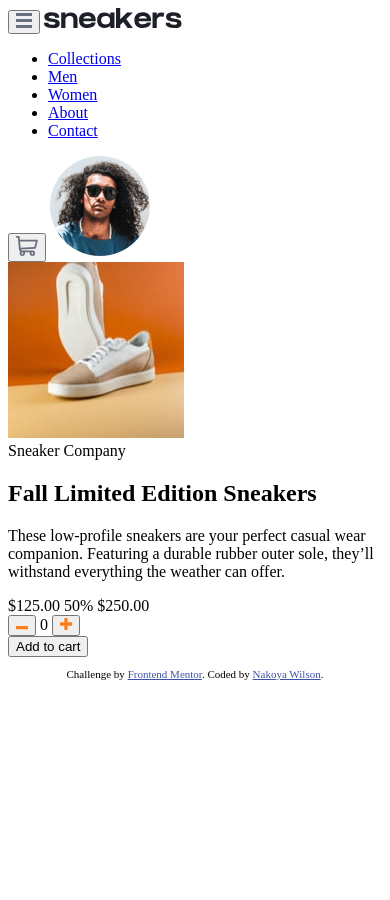
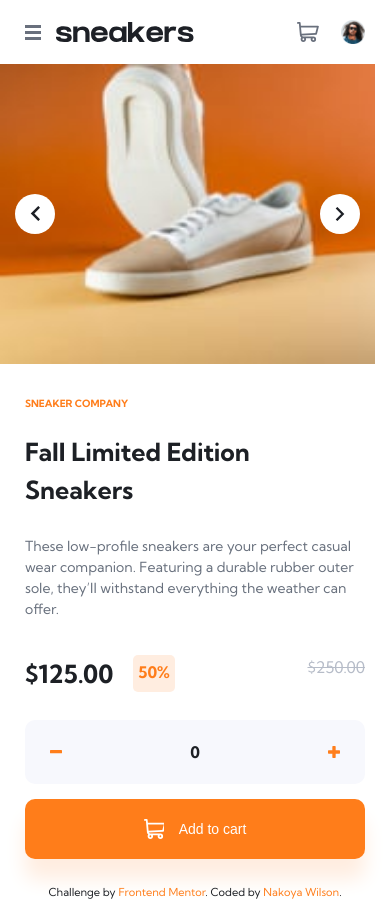
Before and after one commit to nakoyawilson/ecommerce-product-page, a plain HTML site: page index.html in a window 390 px wide. Before the commit the page ends 844 px from the top, so only its background shows below. Drawn offline with Linux system fonts and the light colour scheme.

Commit message:
Add styles for mobile design

```diff
--- a/css/styles.css
+++ b/css/styles.css
@@ -1,3 +1,220 @@
+@import url("https://fonts.googleapis.com/css2?family=Kumbh+Sans:wght@400;700&display=swap");
+
+:root {
+  --font: "Kumbh Sans", sans-serif;
+  --orange: hsl(26, 100%, 55%);
+  --pale-orange: hsl(25, 100%, 94%);
+  --very-dark-blue: hsl(220, 13%, 13%);
+  --dark-grayish-blue: hsl(219, 9%, 45%);
+  --grayish-blue: hsl(220, 14%, 75%);
+  --light-grayish-blue: hsl(223, 64%, 98%);
+  --white: hsl(0, 0%, 100%);
+  --black: hsl(0, 0%, 0%);
+  --black-transparent: hsla(hsl(0, 0%, 0%, 0.75));
+}
+
+/* CSS Reset */
+
+*,
+*::after,
+*::before {
+  margin: 0;
+  padding: 0;
+  box-sizing: border-box;
+}
+
+/* General Styles */
+
+html {
+  font-size: 62.5%;
+}
+
+body {
+  color: hsl(220, 13%, 13%);
+  font-family: var(--font);
+  font-size: 1.6rem;
+  font-weight: 400;
+  line-height: 1.5;
+}
+
+button {
+  background: none;
+  border: none;
+}
+
+img,
+svg {
+  display: block;
+}
+
+ul {
+  list-style: none;
+}
+
+/* Header */
+
+.header {
+  padding: 2rem 2.5rem;
+  display: flex;
+  justify-content: space-between;
+  align-items: center;
+}
+
+.navigation-wrapper,
+.cart-wrapper {
+  display: flex;
+  justify-content: center;
+  align-items: center;
+}
+
+.navigation-wrapper {
+  gap: 1.5rem;
+}
+
+.cart-wrapper {
+  gap: 2.25rem;
+}
+
+.navigation {
+  position: fixed;
+  width: 100vw;
+  height: 100vh;
+  background-color: var(--white);
+  transform: translateX(-100%);
+}
+
+.user-avatar {
+  width: 2.4rem;
+}
+
+/* Main */
+
+.product-details {
+  margin: 2.5rem;
+}
+
+.product-image-wrapper {
+  width: min(100%, 37.5rem);
+  height: 30rem;
+  position: relative;
+}
+
+.product-image {
+  width: 100%;
+  height: 100%;
+}
+
+.arrow-button {
+  width: 4rem;
+  height: 4rem;
+  background-color: var(--white);
+  border-radius: 50%;
+  position: absolute;
+  top: 43.333%;
+  display: flex;
+  justify-content: center;
+  align-items: center;
+}
+
+.previous {
+  left: 1.5rem;
+}
+
+.next {
+  right: 1.5rem;
+}
+
+.arrow-icon {
+  width: 1rem;
+}
+
+.product-brand {
+  color: var(--orange);
+  font-size: 1rem;
+  font-weight: 700;
+  text-transform: uppercase;
+}
+
+.product-name {
+  font-size: 2.5rem;
+  font-weight: 700;
+  width: min(100%, 25rem);
+  margin: 2rem 0 2.75rem;
+}
+
+.product-description {
+  color: var(--dark-grayish-blue);
+  font-size: 1.4rem;
+}
+
+.product-price-details {
+  margin-top: 3.5rem;
+  display: flex;
+  justify-content: space-between;
+  align-items: flex-start;
+}
+
+.product-price-sale {
+  display: flex;
+  justify-content: center;
+  align-content: center;
+  gap: 2rem;
+  font-weight: 700;
+}
+
+.product-price-value {
+  font-size: 2.5rem;
+}
+
+.product-price-discount {
+  display: inline-block;
+  background-color: var(--pale-orange);
+  color: var(--orange);
+  border-radius: 5px;
+  padding: 0.5rem;
+}
+
+.product-price-original {
+  color: var(--grayish-blue);
+  text-decoration: line-through;
+}
+
+.qty-select {
+  margin: 2.75rem 0 1.5rem;
+  display: flex;
+  justify-content: space-between;
+  align-items: center;
+  padding: 2rem 2.5rem;
+  background-color: var(--light-grayish-blue);
+  border-radius: 10px;
+}
+
+.product-qty {
+  font-weight: 700;
+}
+
+.add-to-cart {
+  width: 100%;
+  background-color: var(--orange);
+  color: var(--white);
+  font-size: 1.4rem;
+  display: flex;
+  align-items: center;
+  justify-content: center;
+  gap: 1.5rem;
+  padding: 2rem;
+  border-radius: 10px;
+  box-shadow: 0 2rem 2rem var(--pale-orange);
+}
+
+.add-to-cart-btn-icon {
+  width: 2rem;
+}
+
+.cart-icon {
+  fill: var(--white);
+}
+
 /* Footer */
 
 .attribution {
@@ -6,5 +223,10 @@
 }
 
 .attribution a {
-  color: hsl(228, 45%, 44%);
+  color: var(--orange);
+  text-decoration: none;
 }
+
+.attibution a:hover {
+  text-decoration: underline;
+}
--- a/index.html
+++ b/index.html
@@ -17,12 +17,13 @@
     <link rel="stylesheet" href="css/styles.css" />
   </head>
   <body>
-    <header>
+    <header class="header">
+      <div class="navigation-wrapper">
         <button>
           <img src="images/icon-menu.svg" alt="" id="menu-button" class="" />
         </button>
         <img src="images/logo.svg" alt="Sneakers logo" class="logo" />
-      <nav>
+        <nav class="navigation">
           <ul>
             <li><a href="#">Collections</a></li>
             <li><a href="#">Men</a></li>
@@ -31,6 +32,8 @@
             <li><a href="#">Contact</a></li>
           </ul>
         </nav>
+      </div>
+      <div class="cart-wrapper">
         <button>
           <img src="images/icon-cart.svg" alt="" />
         </button>
@@ -39,30 +42,72 @@
           alt="User avatar"
           class="user-avatar"
         />
+      </div>
     </header>
     <main>
-      <div>
-        <img src="images/image-product-1-thumbnail.jpg" alt="" class="" />
+      <div class="product-image-wrapper">
+        <img
+          src="images/image-product-1-thumbnail.jpg"
+          alt=""
+          class="product-image"
+        />
+        <button class="arrow-button previous">
+          <img
+            src="images/icon-previous.svg"
+            alt=""
+            class="arrow-icon"
+            id="previous-button"
+          />
+        </button>
+        <button class="arrow-button next">
+          <img
+            src="images/icon-next.svg"
+            alt=""
+            class="arrow-icon"
+            id="next-button"
+          />
+        </button>
       </div>
-      <section>
-        <span>Sneaker Company</span>
-        <h1>Fall Limited Edition Sneakers</h1>
-        <p>
+      <section class="product-details">
+        <span class="product-brand">Sneaker Company</span>
+        <h1 class="product-name">Fall Limited Edition Sneakers</h1>
+        <p class="product-description">
           These low-profile sneakers are your perfect casual wear companion.
           Featuring a durable rubber outer sole, they’ll withstand everything
           the weather can offer.
         </p>
-        <div>
-          <span>$125.00</span>
-          <span>50%</span>
-          <span>$250.00</span>
+        <div class="product-price-details">
+          <span class="product-price-sale">
+            <span class="product-price-value">$125.00</span>
+            <span class="product-price-discount">50%</span>
+          </span>
+          <span class="product-price-original">$250.00</span>
         </div>
-        <div>
-          <button><img src="images/icon-minus.svg" alt="" /></button>
-          <span>0</span>
-          <button><img src="images/icon-plus.svg" alt="" /></button>
+        <div class="qty-select">
+          <button class="qty-change">
+            <img src="images/icon-minus.svg" alt="" id="qty-decrease" />
+          </button>
+          <span class="product-qty">0</span>
+          <button class="qty-change">
+            <img src="images/icon-plus.svg" alt="" id="qty-increase" />
+          </button>
         </div>
-        <button>Add to cart</button>
+        <button class="add-to-cart">
+          <svg
+            width="22"
+            height="20"
+            xmlns="http://www.w3.org/2000/svg"
+            class="add-to-cart-btn-icon"
+          >
+            <path
+              d="M20.925 3.641H3.863L3.61.816A.896.896 0 0 0 2.717 0H.897a.896.896 0 1 0 0 1.792h1l1.031 11.483c.073.828.52 1.726 1.291 2.336C2.83 17.385 4.099 20 6.359 20c1.875 0 3.197-1.87 2.554-3.642h4.905c-.642 1.77.677 3.642 2.555 3.642a2.72 2.72 0 0 0 2.717-2.717 2.72 2.72 0 0 0-2.717-2.717H6.365c-.681 0-1.274-.41-1.53-1.009l14.321-.842a.896.896 0 0 0 .817-.677l1.821-7.283a.897.897 0 0 0-.87-1.114ZM6.358 18.208a.926.926 0 0 1 0-1.85.926.926 0 0 1 0 1.85Zm10.015 0a.926.926 0 0 1 0-1.85.926.926 0 0 1 0 1.85Zm2.021-7.243-13.8.81-.57-6.341h15.753l-1.383 5.53Z"
+              fill="#69707D"
+              fill-rule="nonzero"
+              class="cart-icon"
+            />
+          </svg>
+          <span>Add to cart</span>
+        </button>
       </section>
     </main>
     <footer>
```
Lines whose indentation alone changed are shown as unchanged.
